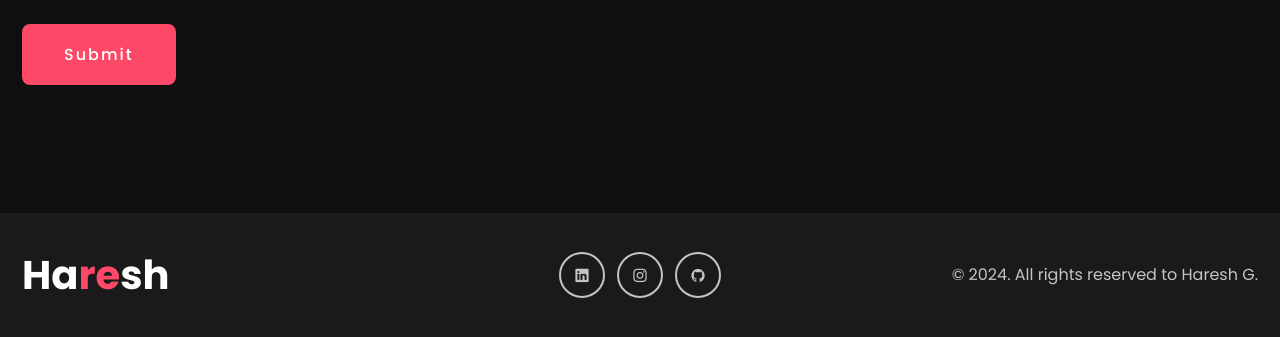
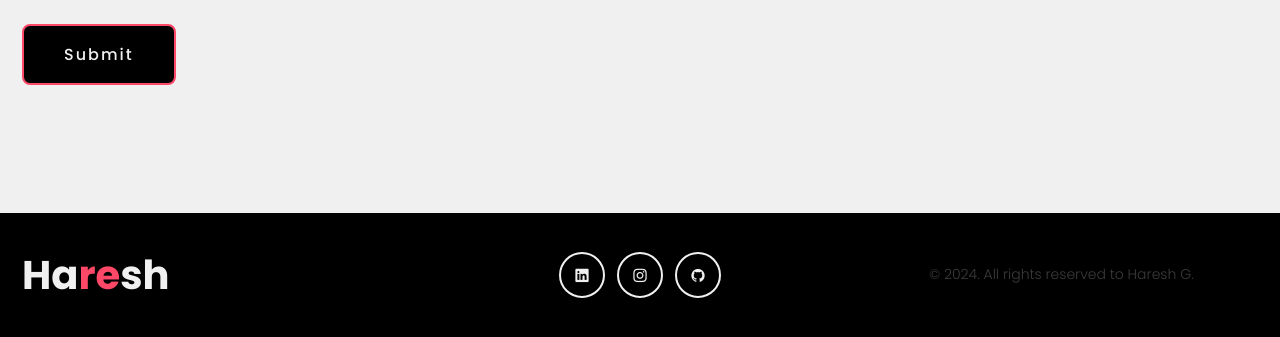
Before and after one commit to Hareshgvy/Portfolio, a plain HTML site: page index.html in a window 1280 px wide. Shown: the part 5359-5696 px from the top of the page. Drawn offline with nearby package versions, Linux system fonts and the light colour scheme.

Commit message:
Updated portfolio website new colour

```diff
--- a/index.html
+++ b/index.html
@@ -7,6 +7,11 @@
 
     <!--=============== UNICONS ===============-->
     <link rel="stylesheet"  href="https://unicons.iconscout.com/release/v4.0.8/css/line.css">
+
+    <!--=============== GOOGLE FONTS (PERFORMANCE) ===============-->
+    <link rel="preconnect" href="https://fonts.googleapis.com">
+    <link rel="preconnect" href="https://fonts.gstatic.com" crossorigin>
+    <link href="https://fonts.googleapis.com/css2?family=Montserrat:ital,wght@0,900;1,900&family=Poppins:wght@300;400;500;600;700&display=swap" rel="stylesheet">
 
     <!--=============== CSS ===============-->
     <link rel="stylesheet" href="styles.css" />
--- a/styles.css
+++ b/styles.css
@@ -1,5 +1,4 @@
 /*=============== GOOGLE FONTS ===============*/
-@import url('https://fonts.googleapis.com/css2?family=Montserrat:ital,wght@0,900;1,900&family=Poppins:wght@300;400;500;600;700&display=swap');
 
 /*=============== VARIABLES CSS ===============*/
 :root {
@@ -8,11 +7,11 @@
   /*========== Colors ==========*/
   /* Color mode HSL(hue, saturation, lightness) */
   --first-color: hsl(350,98%,64%) ;
-  --title-color: hsl(0,0%,100%);
-  --text-color: hsl(0,0%,77%);
-  --body-color: hsl(0,0%,6%);
-  --container-color: hsl(0,0%,10%);
-  --border-color: hsl(0,0%,100%,0.2);
+  --title-color: hsl(0,0%,0%);
+  --text-color: hsl(0,0%,23%);
+  --body-color: hsl(0,0%,94%);
+  --container-color: hsl(0,0%,90%);
+  --border-color: hsl(0,0%,0%,0.2);
 
   /*========== Font and typography ==========*/
   /* .5rem = 8px | 1rem = 16px ... */
@@ -87,7 +86,7 @@ body{
 h1,
 h2,
 h3{
-  columns:var(--title-color) ;
+  color:var(--title-color) ;
   font-weight: var(--weight-700);
 }
 
@@ -150,8 +149,8 @@ input{
 
 .btn{
   display: inline-block;
-  color: var(--title-color);
-  background-color: var(--first-color);
+  color: var(--body-color);
+  background-color: var(--title-color);
   border: 2px solid var(--first-color);
   padding: 1rem 2.5rem;
   border-radius: var(--radius);
@@ -163,8 +162,8 @@ input{
 }
 
 .btn:hover{
-  background-color: transparent;
-  color: var(--first-color);
+  background-color: var(--body-color);
+  color: var(--title-color);
 }
 /*=============== HEADER & NAV ===============*/
 
@@ -174,7 +173,7 @@ input{
   left: 0;
   width: 100%;
   z-index: var(--z-fixed);
-
+  background-color: black;
 }
 
 .nav,
@@ -191,7 +190,7 @@ input{
 }
 
 .nav__logo{
-  color: var(--title-color);
+  color: var(--body-color);
   font-size: 2.3rem;
   font-weight: var(--weight-700);
 }
@@ -207,7 +206,7 @@ input{
 .nav__link,
 .nav__social-link{
   font-size: var(--small-font-size);
-  color: var(--title-color);
+  color: var(--body-color);
   transition: all 0.3s var(--transition);
 }
 
@@ -254,7 +253,7 @@ input{
 
 .scroll-header{
   position: fixed;
-  background-color: var(--container-color);
+  background-color: var(--title-color);
   box-shadow: 0 0 10px hsla(0,0%,0%,0.2);
   animation: slide-down 0.7s;
 }
@@ -547,7 +546,7 @@ input{
 }
 /*=============== FOOTER ===============*/
 .footer{
-  background-color: var(--container-color);
+  background-color: black;
   padding-block: 2rem;
 }
 
@@ -557,7 +556,7 @@ input{
 }
 
 .footer__logo{
-  color: var(--title-color);
+  color: var(--body-color);
   font-size: 2.5rem;
   font-weight: var(--weight-700);
 }
@@ -573,9 +572,9 @@ input{
 }
 
 .footer__social-link{
-  color: var(--text-color);
+  color: var(--body-color);
   font-size: var(--small-font-size);
-  border: 2px solid var(--text-color);
+  border: 2px solid var(--body-color);
   width: 46px;
   height: 46px;
   border-radius: 50%;
@@ -590,9 +589,9 @@ input{
 }
 
 .footer__copyright{
-  font-size: var(--small-font-size);
-  font-weight: var(--weight-400);
-  justify-self: flex-end;
+  font-size: var(--smaller-font-size);
+  font-weight: var(--weight-300);
+  justify-self: center;
 }
 
 
@@ -605,7 +604,7 @@ input{
   width: 50px;
   height: 50px;
   border-radius: 50%;
-  background-color: var(--title-color);
+  background-color: var(--body-color);
   display: grid;
   place-items: center;
   z-index: var(--z-fixed);
@@ -789,7 +788,7 @@ input{
 /* For medium devices */
 @media screen and (max-width: 768px) {
   .container{
-    max-width:540 px;
+    max-width:540px;
   }
   .home__img{
     width: 280px;
```
